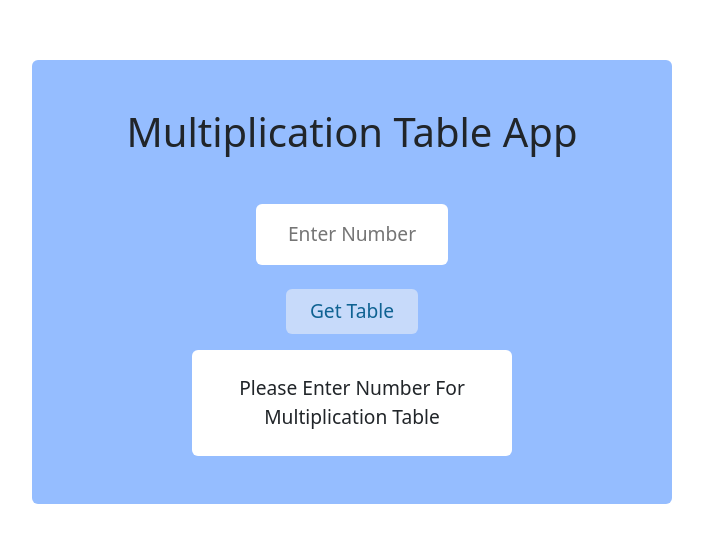
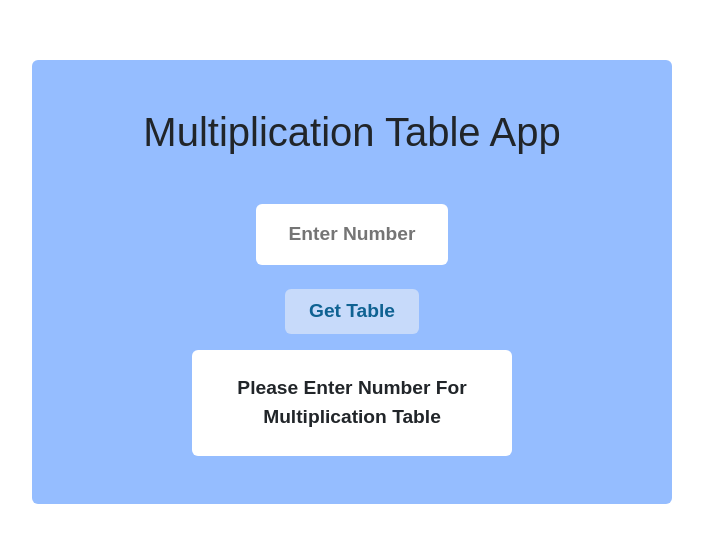
Before and after one commit to pawantech12/multiplication-table-app, a plain HTML site: page index.html in a window 1280 px wide. Shown: the part 118-660 px from the top of the page, without its empty margins (288-991 px from the left). Drawn offline with nearby package versions, Linux system fonts and the light colour scheme.

Commit message:
Update style.css

```diff
--- a/css/style.css
+++ b/css/style.css
@@ -1,6 +1,8 @@
 *{
     margin: 0;
     padding: 0;
+    font-family: 'Poppins', sans-serif;
+    font-weight: 600;
 }
 .app-container{
     background: #95BDFF;
```
